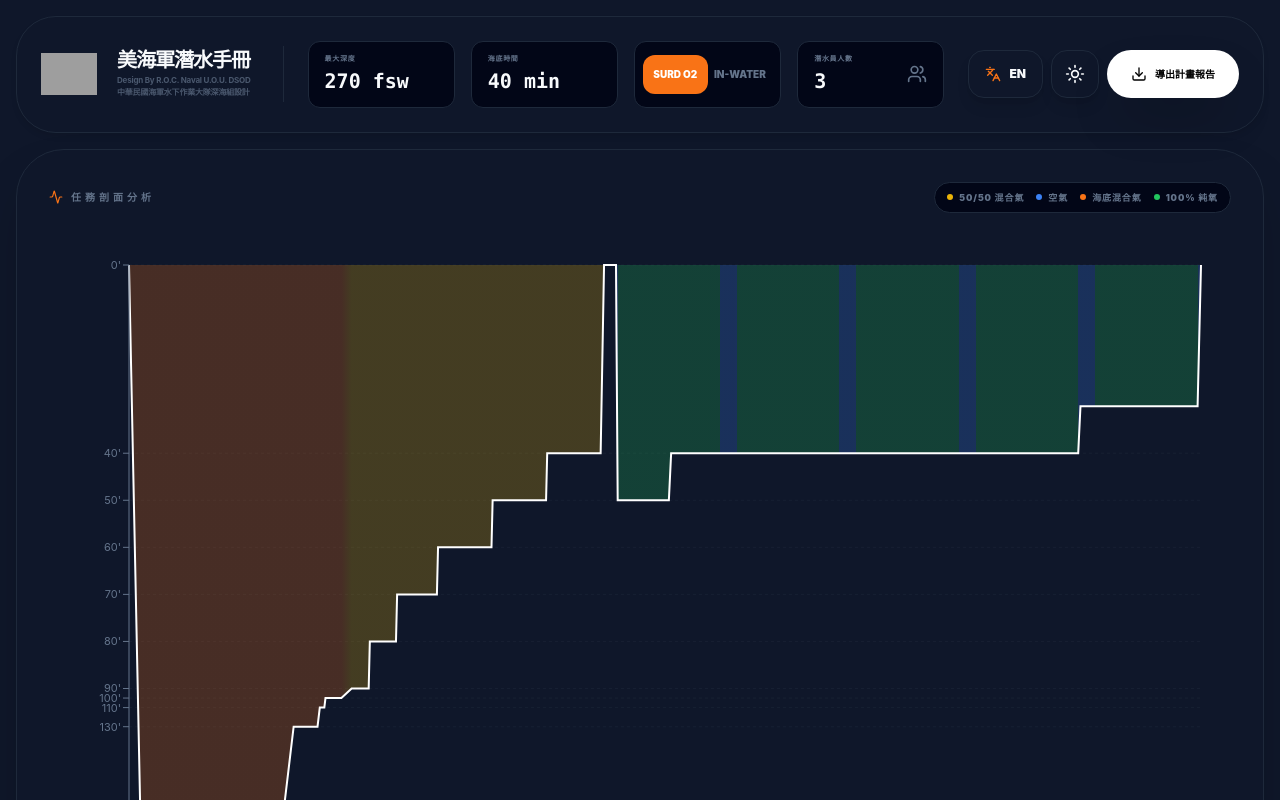
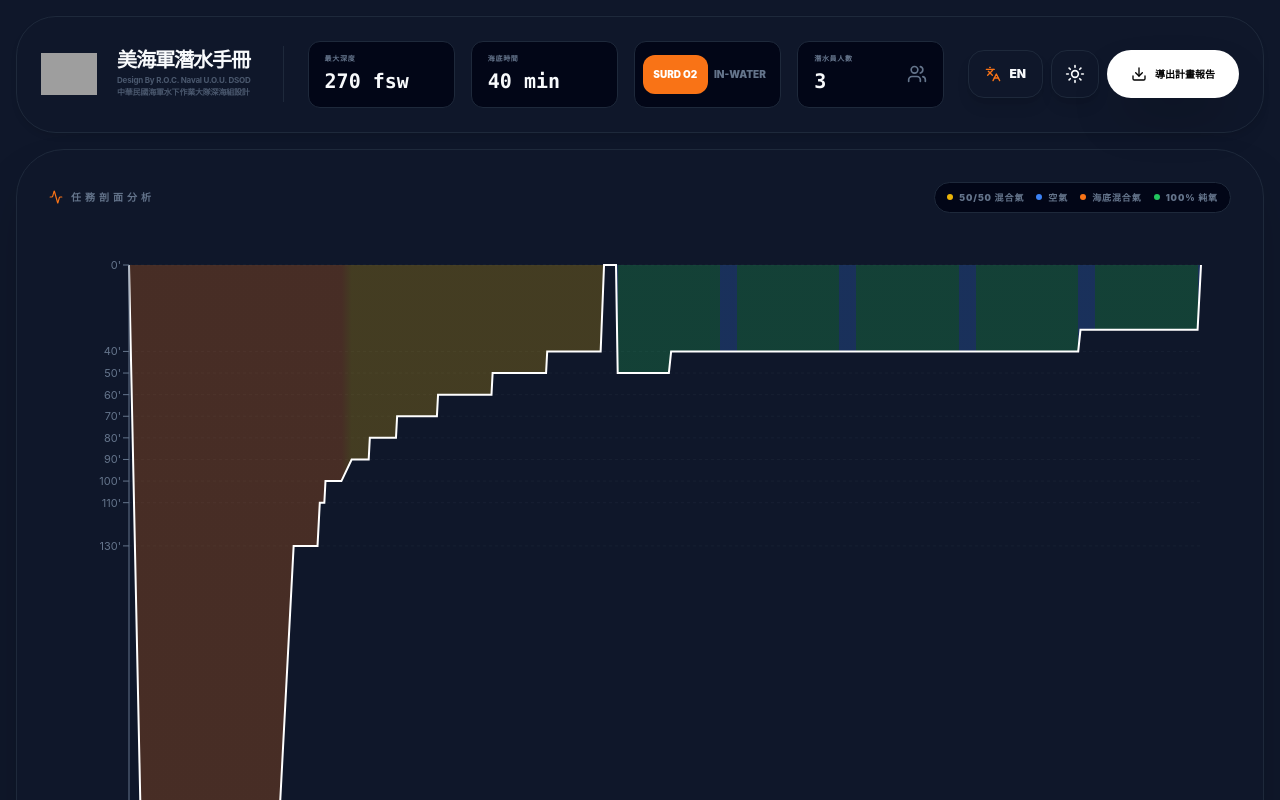
Before and after one commit to ryanhu-tech/heliox-mission-controller, a React (Vite) app: page / in a window 1280 px wide. Shown: the top 800 px of the page. Built offline with nearby package versions, Linux system fonts and the light colour scheme; grey boxes are pictures that could not be loaded.

Commit message:
Revert "feat: implement non-linear Y-axis scaling for chart (0-90ft at 70% height)"
This reverts commit 50ad0a9e4afaf845e02a274dbf97f7bd4e511024.

```diff
--- a/src/App.jsx
+++ b/src/App.jsx
@@ -90,7 +90,7 @@ function App() {
     else setAscentGasSCF(calcAscentGas(maxDepth, 0, divers));
   }, [stops, divers, maxDepth, o2Periods, decoMode]);
 
-    const { profileData, totalDuration, chamberSteps, gradStops, originalYTicks, displayTicks, getDisplayDepth } = useMemo(() => {
+    const { profileData, totalDuration, chamberSteps, gradStops, yTicks } = useMemo(() => {
     const res = generateProfileData(maxDepth, bottomTime, stops, o2Periods, decoMode, divers);
     const steps = decoMode === 'SURD' ? expandChamberSteps(o2Periods) : [];
     const duration = (res && res.data && res.data.length > 0) ? res.data[res.data.length - 1].time : 1;
@@ -116,27 +116,7 @@ function App() {
         gStops.push({ offset: `${endOffset}%`, color: endColor });
       }
     }
-    // 非線性 Y 軸變換邏輯 (0-90ft 佔 70%)
-    const DECO_ZONE_LIMIT = 90;
-    const DECO_ZONE_HEIGHT_PCT = 70;
-    const getDisplayDepth = (d) => {
-      if (d <= DECO_ZONE_LIMIT) return d * (DECO_ZONE_HEIGHT_PCT / DECO_ZONE_LIMIT);
-      const remainingDepth = (maxDepth + 10) - DECO_ZONE_LIMIT;
-      return remainingDepth <= 0 ? d : DECO_ZONE_HEIGHT_PCT + ((d - DECO_ZONE_LIMIT) / remainingDepth) * (100 - DECO_ZONE_HEIGHT_PCT);
-    };
-
-    const transformedData = (res.data || []).map(p => ({ ...p, displayDepth: getDisplayDepth(p.depth) }));
-    const displayTicks = allTicks.map(v => getDisplayDepth(v));
-
-    return {
-      profileData: transformedData,
-      originalYTicks: allTicks,
-      displayTicks,
-      getDisplayDepth,
-      totalDuration: duration,
-      chamberSteps: steps,
-      gradStops: gStops
-    };
+    return { profileData: res.data || [], totalDuration: duration, chamberSteps: steps, gradStops: gStops, yTicks: allTicks };
   }, [maxDepth, bottomTime, stops, o2Periods, decoMode]);
 
   const handleCylChange = (e) => {
@@ -289,20 +269,7 @@ function App() {
                 <defs><linearGradient id="gasGradient" x1="0" y1="0" x2="1" y2="0">{gradStops?.map((s, i) => <stop key={i} offset={s.offset} stopColor={s.color} stopOpacity={0.4} />)}</linearGradient></defs>
                 <CartesianGrid strokeDasharray="3 3" stroke={t.grid} vertical={false} opacity={0.5} />
                 <XAxis dataKey="time" type="number" domain={[0, totalDuration]} tickFormatter={(v)=>`${Math.floor(v)}:${Math.round((v%1)*60).toString().padStart(2,'0')}`} stroke={t.textSecondary} fontSize={11} />
-                <YAxis
-                  reversed
-                  domain={[0, 100]}
-                  ticks={displayTicks}
-                  interval={0}
-                  stroke={t.textSecondary}
-                  fontSize={11}
-                  tickFormatter={(v) => {
-                    if (v === 0) return "0'";
-                    // 從 displayTicks 找回原始刻度數字
-                    const idx = displayTicks.findIndex(t => Math.abs(t - v) < 0.1);
-                    return idx !== -1 ? `${originalYTicks[idx]}'` : "";
-                  }}
-                />
+                <YAxis reversed domain={[0, maxDepth + 10]} ticks={yTicks} interval={0} stroke={t.textSecondary} fontSize={11} tickFormatter={(v)=>`${v}'`} />
                 <Tooltip
                   content={({ active, payload }) => {
                     if (active && payload?.[0]) {
@@ -321,7 +288,7 @@ function App() {
                               </p>
 
                               <div className="grid grid-cols-3 gap-x-2.5 gap-y-1">
-                                <div className="flex flex-col"><span className="text-[#64748b] font-bold text-[6px] leading-tight uppercase">{msg?.depth}</span><span className="text-white font-mono font-black text-[10px]">{d.depth} fsw</span></div>
+                                <div className="flex flex-col"><span className="text-[#64748b] font-bold text-[6px] leading-tight uppercase">{msg?.depth}</span><span className="text-white font-mono font-black text-[10px]">{d.depth}</span></div>
                                 <div className="flex flex-col"><span className="text-[#64748b] font-bold text-[6px] leading-tight uppercase">{msg?.clock}</span><span className="text-white font-mono font-black text-[10px]">{d.timeStr}</span></div>
                                 <div className="flex flex-col"><span className="text-[#0ea5e9] font-bold text-[6px] leading-tight uppercase">{msg?.segmentTime}</span><span className="text-[#38bdf8] font-mono font-black text-[10px]">{m}m {s}s</span></div>
 
@@ -339,7 +306,7 @@ function App() {
                     return null;
                   }}
                 />
-                <Area type="linear" dataKey="displayDepth" stroke={theme === 'dark' ? '#ffffff' : '#000000'} strokeWidth={2} fill="url(#gasGradient)" isAnimationActive={false} />
+                <Area type="linear" dataKey="depth" stroke={theme === 'dark' ? '#ffffff' : '#000000'} strokeWidth={2} fill="url(#gasGradient)" isAnimationActive={false} />
               </AreaChart>
             </ResponsiveContainer>
           </div>
```
